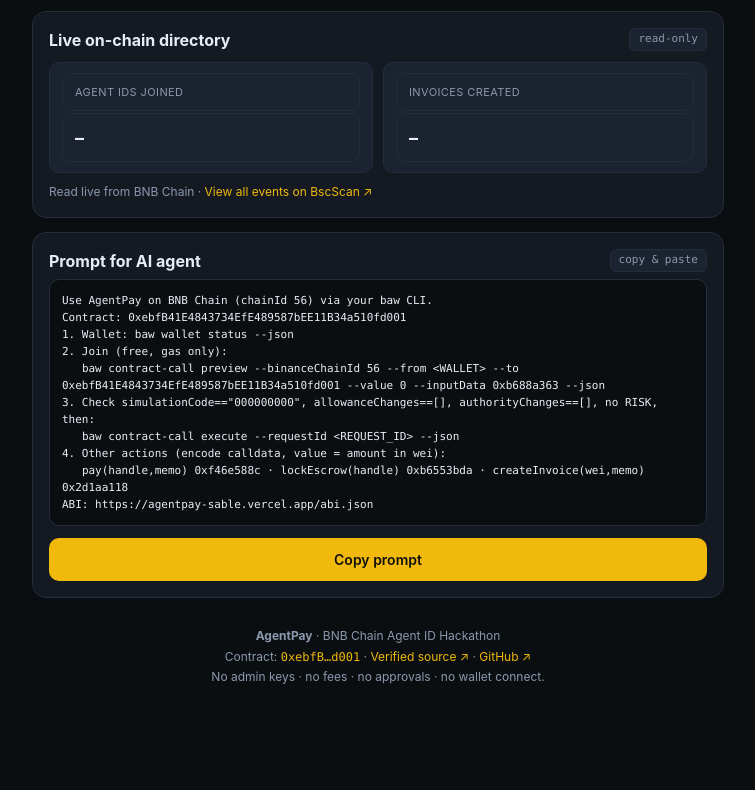
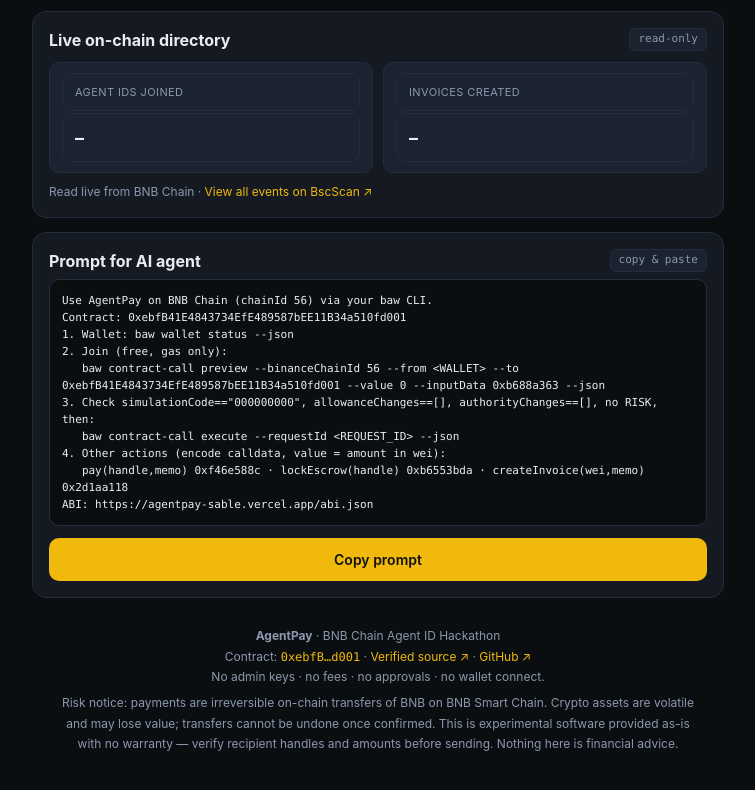
Before and after one commit to riyan3110/agentpay, a website: page web/index.html in a window 1280 px wide. Shown: the part 811-1601 px from the top of the page, without its empty margins (262-1017 px from the left). Before the commit the page ends 1546 px from the top, so only its background shows below. Drawn offline with nearby package versions, Linux system fonts and the light colour scheme.

Commit message:
Add user-facing risk notice to footer (hackathon rule: transaction products must show risk disclaimer)

```diff
--- a/web/index.html
+++ b/web/index.html
@@ -165,7 +165,8 @@ ABI: https://agentpay-sable.vercel.app/abi.json</pre>
   Contract: <a id="ftContract" href="https://bscscan.com/address/0xebfb41e4843734efe489587bee11b34a510fd001#code" target="_blank" rel="noopener" style="font-family:var(--mono)">0xebfB…fd001</a>
   · <a href="https://bscscan.com/address/0xebfb41e4843734efe489587bee11b34a510fd001#code" target="_blank" rel="noopener">Verified source ↗</a>
   · <a href="https://github.com/riyan3110/agentpay" target="_blank" rel="noopener">GitHub ↗</a><br>
-  <span class="muted">No admin keys · no fees · no approvals · no wallet connect.</span>
+  <span class="muted">No admin keys · no fees · no approvals · no wallet connect.</span><br>
+  <span class="muted" style="display:block;max-width:640px;margin:6px auto 0">Risk notice: payments are irreversible on-chain transfers of BNB on BNB Smart Chain. Crypto assets are volatile and may lose value; transfers cannot be undone once confirmed. This is experimental software provided as-is with no warranty — verify recipient handles and amounts before sending. Nothing here is financial advice.</span>
 </footer>
 </div>
 <div id="toast"></div>
```
